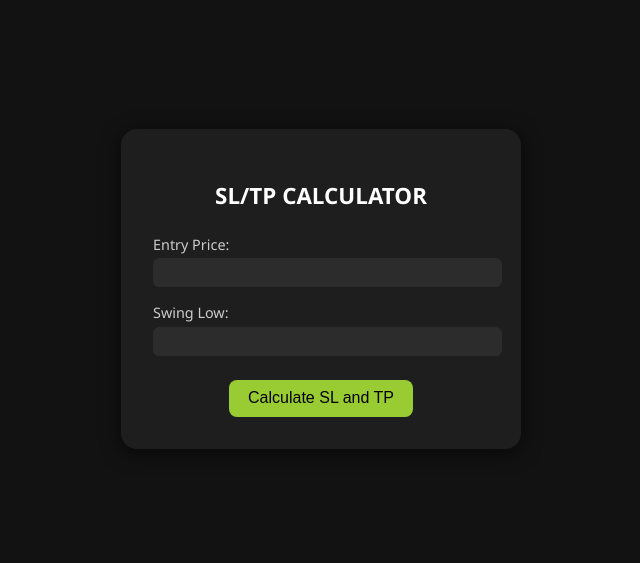
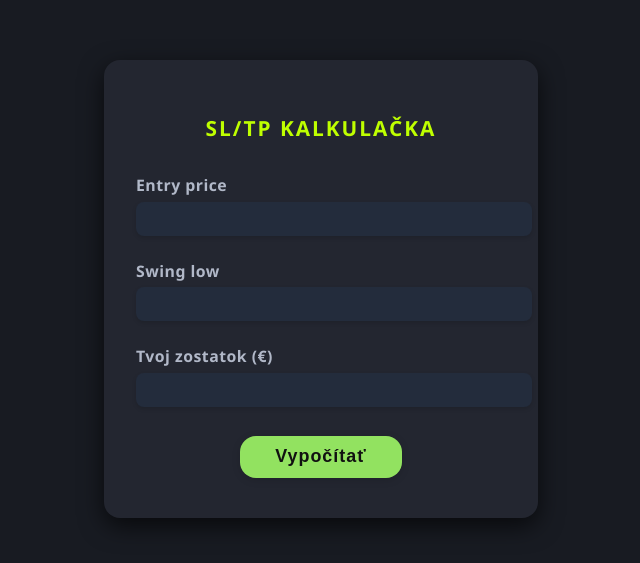
Before and after one commit to anonyfamouz/sl_tp_calc, a plain HTML site: page index.html in a window 1280 px wide. Shown: the part 111-674 px from the top of the page, without its empty margins (319-959 px from the left). Drawn offline with Linux system fonts and the light colour scheme.

Commit message:
Update index.html

```diff
--- a/index.html
+++ b/index.html
@@ -1,164 +1,204 @@
 <!DOCTYPE html>
-<html lang="en">
+<html lang="sk">
 <head>
-  <meta charset="UTF-8" />
-  <meta name="viewport" content="width=device-width, initial-scale=1.0" />
-  <title>SL/TP Calculator</title>
+  <meta charset="UTF-8">
+  <meta name="viewport" content="width=device-width, initial-scale=1.0">
+  <title>SL/TP Kalkulačka</title>
   <style>
     body {
+      background: #181b22;
+      color: #fff;
       font-family: 'Segoe UI', Tahoma, Geneva, Verdana, sans-serif;
-      background-color: #121212;
-      color: #e0e0e0;
+      min-height: 100vh;
       margin: 0;
       padding: 0;
       display: flex;
       justify-content: center;
       align-items: center;
-      min-height: 100vh;
     }
     .container {
-      background-color: #1e1e1e;
-      padding: 2rem;
+      background: #232630;
       border-radius: 1rem;
-      box-shadow: 0 4px 20px rgba(0, 0, 0, 0.6);
-      width: 90%;
-      max-width: 400px;
-      box-sizing: border-box;
+      box-shadow: 0 8px 24px #000a;
+      padding: 2.5rem 2rem;
+      width: 100%;
+      max-width: 370px;
     }
-    h2 {
+    h1 {
       text-align: center;
-      margin-bottom: 1.5rem;
-      font-size: 1.4rem;
-      color: #ffffff;
+      margin-bottom: 2rem;
+      letter-spacing: 2px;
+      font-size: 1.3rem;
+      color: #bfff00;
       text-transform: uppercase;
     }
     label {
       margin-top: 1rem;
       display: block;
-      font-weight: 500;
-      font-size: 0.9rem;
-      color: #cccccc;
+      font-size: 0.99rem;
+      font-weight: 600;
+      color: #b1b8c8;
+      letter-spacing: 0.03em;
     }
     input {
       width: 100%;
-      padding: 0.4rem;
-      margin-top: 0.3rem;
-      font-size: 0.9rem;
+      padding: 0.5rem 0.8rem;
+      margin-top: 0.35rem;
+      margin-bottom: 0.5rem;
+      font-size: 1rem;
+      border-radius: 0.5rem;
       border: none;
-      border-radius: 0.4rem;
-      background-color: #2c2c2c;
-      color: #ffffff;
       outline: none;
+      background: #232c3c;
+      color: #fff;
+      box-shadow: 0 2px 4px #0002;
+      transition: background 0.2s;
+    }
+    input:focus {
+      background: #283145;
     }
     button {
-      margin-top: 1.5rem;
-      padding: 0.6rem 1.2rem;
-      font-size: 1rem;
-      background-color: #99cc33;
-      color: #000;
+      display: block;
+      margin: 1.3rem auto 0 auto;
+      background: #92e260;
+      color: #111;
+      font-size: 1.12rem;
+      font-weight: bold;
+      padding: 0.65rem 2.2rem;
       border: none;
-      border-radius: 0.5rem;
+      border-radius: 1rem;
       cursor: pointer;
-      display: block;
-      margin-left: auto;
-      margin-right: auto;
-      transition: background-color 0.3s ease;
+      box-shadow: 0 2px 8px #0002;
+      transition: background 0.25s;
+      letter-spacing: 1px;
+      min-width: 120px;
     }
     button:hover {
-      background-color: #88b32d;
+      background: #d0ff73;
     }
     .result {
-      margin-top: 2rem;
-      background-color: #2a2a2a;
-      padding: 1rem;
-      border-radius: 1rem;
-      text-align: center;
+      background: #262f42;
+      border-radius: 0.9rem;
+      margin-top: 1.6rem;
+      padding: 1.2rem 1rem 1rem 1rem;
+      text-align: left;
+      font-size: 1rem;
+      min-height: 120px;
     }
-    .result p {
-      margin: 0.5rem 0;
-      color: #ffffff;
+    .result .row {
+      display: flex;
+      justify-content: space-between;
+      margin-bottom: 0.45rem;
+      font-size: 1.01rem;
     }
-    .danger {
-      color: #ff5555;
-      font-size: 0.85rem;
-      margin-top: 0.5rem;
-      text-align: center;
-    }
-    .tip {
-      color: #ffcc00;
-      font-size: 0.85rem;
-      margin-top: 0.3rem;
-      text-align: center;
-    }
-    .highlight-tp {
-      color: #bfff00;
-      font-size: 1.2rem;
-      font-weight: bold;
-      display: block;
-      margin-top: 0.3rem;
+    .lime { color: #bfff00; font-weight: bold; }
+    .red { color: #f47777; font-weight: bold; }
+    .orange { color: #f9c763; font-weight: bold; }
+    .brown { color: #a97851; font-weight: bold; }
+    @media (max-width: 500px) {
+      .container { padding: 1.2rem 0.5rem; }
+      h1 { font-size: 1.05rem; }
+      .result { font-size: 0.97rem; }
     }
   </style>
 </head>
 <body>
   <div class="container">
-    <h2>SL/TP Calculator</h2>
+    <h1>SL/TP KALKULAČKA</h1>
 
-    <label for="entryPrice">Entry Price:</label>
-    <input type="number" id="entryPrice" step="any" />
+    <label for="entry">Entry price</label>
+    <input id="entry" type="number" step="any" min="0" autocomplete="off" />
 
-    <label for="swingLow">Swing Low:</label>
-    <input type="number" id="swingLow" step="any" />
+    <label for="swing">Swing low</label>
+    <input id="swing" type="number" step="any" min="0" autocomplete="off" />
 
-    <button onclick="calculate()">Calculate SL and TP</button>
+    <label for="balance">Tvoj zostatok (€)</label>
+    <input id="balance" type="number" step="any" min="0" autocomplete="off" />
 
-    <div class="result" id="result" style="display: none">
-      <p><strong>Stop-Loss (SL):</strong> <span id="sl"></span></p>
-      <p><strong>Take-Profit (TP):</strong> <span id="tp"></span></p>
-      <p><strong>Risk:Reward Ratio:</strong> <span id="rr"></span></p>
-      <p class="danger" id="danger" style="display: none"></p>
-      <p class="tip" id="realistic" style="display: none"></p>
-    </div>
+    <button onclick="calculate()">Vypočítať</button>
+
+    <div id="result" class="result" style="display:none"></div>
   </div>
 
   <script>
+    function round(num, decimals) {
+      return Number(Math.round(num+'e'+decimals)+'e-'+decimals);
+    }
     function calculate() {
-      const entry = parseFloat(document.getElementById('entryPrice').value);
-      const swingLow = parseFloat(document.getElementById('swingLow').value);
+      const entry = parseFloat(document.getElementById('entry').value);
+      const swing = parseFloat(document.getElementById('swing').value);
+      const balance = parseFloat(document.getElementById('balance').value);
+
       const resultDiv = document.getElementById('result');
-      const danger = document.getElementById('danger');
-      const realistic = document.getElementById('realistic');
+      resultDiv.style.display = 'block';
 
-      if (isNaN(entry) || isNaN(swingLow)) {
-        alert("Please enter valid numerical values.");
+      if (isNaN(entry) || isNaN(swing) || isNaN(balance)) {
+        resultDiv.innerHTML = '<span class="red">Vyplň všetky polia správne!</span>';
+        return;
+      }
+      if (swing >= entry) {
+        resultDiv.innerHTML = '<span class="red">Swing low musí byť nižšie ako entry!</span>';
         return;
       }
 
-      const sl = swingLow - 100;
-      const risk = entry - sl;
-      const tp = entry + risk * 2;
-      const rr = (tp - entry) / risk;
-      const tpPercent = ((tp - entry) / entry) * 100;
-      const realisticTP = entry * 1.0045;
+      const sl_offset = round(swing * 0.002, 4);
+      const sl = round(swing - sl_offset, 4);
+      const risk = round(entry - sl, 4);
 
-      resultDiv.style.display = 'block';
-      danger.style.display = 'none';
-      realistic.style.display = 'none';
-
-      document.getElementById('sl').textContent = sl.toFixed(2);
-      document.getElementById('tp').textContent = tp.toFixed(2);
-      document.getElementById('rr').textContent = "1 : " + rr.toFixed(2);
-
-      if (rr < 1) {
-        danger.textContent = "⚠️ Warning: Risk is greater than reward. Trade may not be worth taking.";
-        danger.style.display = 'block';
+      const risk_percent = round((entry - swing) / entry * 100, 2);
+      let rr_mult, swing_info, rr_tip, info_color;
+      if (risk_percent <= 0.3) {
+        rr_mult = 2;
+        swing_info = "Swing low je <span class='lime'>BLÍZKO</span> vstupu (ideálny setup)!";
+        rr_tip = "Automaticky nastavené <b>R:R = 1 : 2</b>";
+        info_color = "lime";
+      } else if (risk_percent > 0.3 && risk_percent <= 0.5) {
+        rr_mult = 1.5;
+        swing_info = "Swing low je <span class='orange'>v NORME</span> (OK setup).";
+        rr_tip = "Automaticky nastavené <b>R:R = 1 : 1,5</b>";
+        info_color = "orange";
+      } else if (risk_percent > 0.5 && risk_percent <= 0.7) {
+        rr_mult = 1.3;
+        swing_info = "Swing low je <span class='brown'>ĎALEKO</span> (rizikový setup).";
+        rr_tip = "Automaticky nastavené <b>R:R = 1 : 1,3</b>";
+        info_color = "brown";
+      } else {
+        resultDiv.innerHTML = "<span class='red'>Risk percenta je príliš veľké, obchod je neplatný! (risk > 0.7 %)</span>";
+        return;
       }
 
-      if (tpPercent < 0.3 || tpPercent > 0.6) {
-        realistic.innerHTML =
-          "⚠️ TP is too far for a 15min chart." +
-          "<span class='highlight-tp'>Suggested TP (+0.45%): " + realisticTP.toFixed(2) + "</span>";
-        realistic.style.display = 'block';
+      const tp = round(entry + risk * rr_mult, 4);
+
+      // Výpočet max. pozície, amount needed atď.
+      const max_account_pct = 0.5;
+      const allowed_balance = round(balance * max_account_pct, 2);
+      const max_risk = round(balance * 0.02, 2);
+      const max_position_risk = round(max_risk / risk, 5);
+      const max_position_balance = round(allowed_balance / entry, 5);
+      const max_position = Math.min(max_position_risk, max_position_balance);
+      const amount_needed = round(max_position * entry, 4);
+
+      const loss_eur = round(max_position * (entry - sl), 4);
+      const profit_eur = round(max_position * (tp - entry), 4);
+      const reward = tp - entry;
+      const rr_ratio = risk > 0 ? round(reward / risk, 2) : 0;
+
+      let html = "";
+      html += `<div style="margin-bottom: 0.75em"><b>Risk voči swing low:</b> <span class="${info_color}">${risk_percent}%</span></div>`;
+      html += `<div style="margin-bottom: 0.5em">${swing_info}<br>${rr_tip}</div>`;
+      html += `<div class="row"><span>Stop-Loss (SL):</span><span class="red">${sl}</span></div>`;
+      html += `<div class="row"><span>Take-Profit (TP):</span><span class="lime">${tp}</span></div>`;
+      html += `<div class="row"><span>Max. pozícia (2 % riziko):</span><span>${max_position}</span></div>`;
+      html += `<div class="row"><span>Potrebné na nákup:</span><span>${amount_needed} €</span></div>`;
+      html += `<div class="row"><span>Tvoj zostatok:</span><span>${balance} €</span></div>`;
+      html += `<div class="row"><span>Možná strata (SL):</span><span class="red">${loss_eur} €</span></div>`;
+      html += `<div class="row"><span>Možný zisk (TP):</span><span class="lime">${profit_eur} €</span></div>`;
+      html += `<div class="row"><span>Pomer Risk : Reward:</span><span class="lime">1 : ${rr_ratio}</span></div>`;
+
+      if (amount_needed > balance) {
+        html += `<div style="margin-top:0.5em" class="red"><b>❗ Nemáš dostatok prostriedkov na otvorenie tejto pozície!</b></div>`;
       }
+      resultDiv.innerHTML = html;
     }
   </script>
 </body>
```
